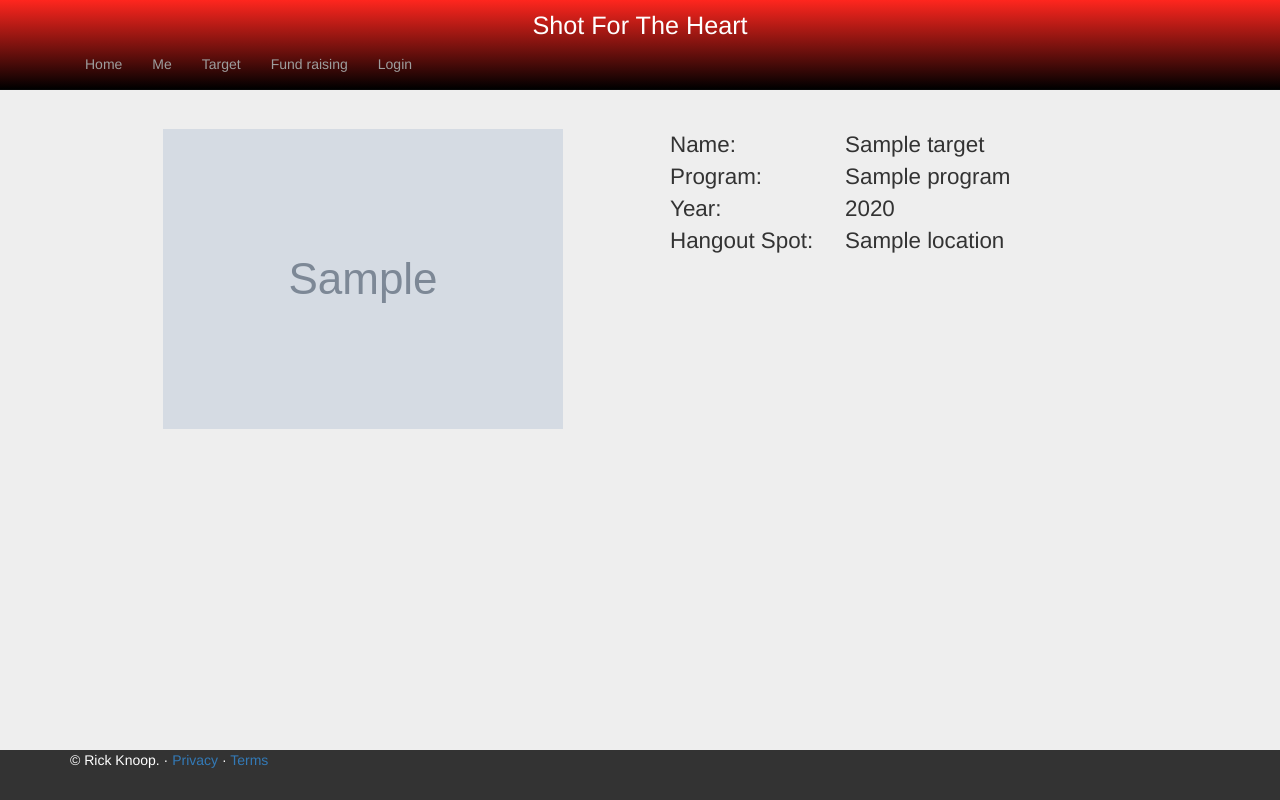
After one commit to knoopr/ShotForTheHeart, a Django app: template templates/profile.html in a window 1280 px wide. The commit adds this page. Run offline with Django 3.2, Linux system fonts and the light colour scheme; the template is opened without the code that fills it: most values are stand-ins (such as "Sample title", 1, 10 or a date in 2020); grey boxes marked "Sample" are stand-in pictures; some libraries are stand-ins or nearby versions.

Commit message:
working on the profile page template, got everything working on main page and base template

```diff
--- a/ShotForTheHeart/urls.py
+++ b/ShotForTheHeart/urls.py
@@ -15,10 +15,14 @@ Including another URLconf
 """
 from django.conf.urls import include, url
 from django.contrib import admin
-from ShotForTheHeart.views import hello, base
+import ShotForTheHeart.views as views;
 
 urlpatterns = [
+	url(r'^$', views.main),
     url(r'^admin/', include(admin.site.urls)),
-    url(r'^hello/$', hello),
-    url(r'^base/$', base),
+    url(r'^base/$', views.base),
+    url(r'^hello/$', views.hello),
+    url(r'^profile/$', views.profile),
+
+
 ]
--- a/static/base.css
+++ b/static/base.css
@@ -1,22 +1,36 @@
+html {
+	height:100%;
+}
+body{
+	background-color:#eee;
+	height:100%;
+}
+
 footer{
-	position: absolute;
-	bottom:0;
+	background-color: #333;
+	position:relative;
+	bottom: 0;
 	height:50px;
 	width:100%;
-	padding-right:15px;
-	padding-left:15px;
-	margin-right: auto;
-	margin-left: auto;
+	margin: 0 auto;
 	box-sizing: border-box;
 }
 
-
-
+.container{
+	min-height: 100%;
+	height: auto !important; /* IE6 support */
+	height: 100%;
+	padding-bottom: 50px;
+	margin-bottom: -50px; /* the bottom margin is the negative value of the footer's height to allow for  positioning*/
+}
 
 .main-block{
+	height:100%;
 	padding: 40px 15px;
 	text-align: center;
+	font-size: 1.6em;
 }
+
 .navbar{
 	background: #ff261e; /* Old browsers */
 	background: -moz-linear-gradient(top, #ff261e 0%, #000000 100%); /* FF3.6+ */
@@ -32,16 +46,21 @@ footer{
 	margin:0px;
 }
 
+#footer_content{
+	padding-right:15px;
+	padding-left:15px;
+	margin:0 auto;
+	box-sizing: border-box;
+	color:white;
+	vertical-align: middle;
+
+}
 
 
 
 @media screen and (min-width:768px){
 	body{
-		padding-top: 50px;
-	}
-
-	footer{
-		width:750px;
+		padding-top: 89px;
 	}
 
 	.navbar-header {
@@ -57,22 +76,19 @@ footer{
 		margin:0px;
 		font-size:1.8em;
 	}
+	#footer_content{
+		width:750px;
+	}
 }
 
 @media screen and (min-width: 992px){
-	body{
-		padding-top: 89px;
-	}
-	footer{
+	#footer_content{
 		width:970px;
 	}
 }
 
 @media screen and (min-width: 1200px){
-	body{
-		padding-top: 89px;
-	}
-	footer{
+	#footer_content{
 		width:1170px;
 	}
 }
@@ -80,7 +96,7 @@ footer{
 	body{
 		padding-top: 50px;
 	}
-	footer{
+	#footer_content{
 		width:100%;
 	}
 }
--- /dev/null
+++ b/static/profile.css
@@ -0,0 +1,7 @@
+/*#picture{
+	float:left;
+}*/
+
+#information {
+	text-align: left;
+}
--- a/static/test.txt
+++ /dev/null
@@ -1 +0,0 @@
-I love apple pie
--- a/templates/base.html
+++ b/templates/base.html
@@ -1,5 +1,8 @@
 <!DOCTYPE html>
-<html lang="en"><head><meta http-equiv="Content-Type" content="text/html; charset=UTF-8">
+<html lang="en">
+<head>
+  <meta http-equiv="Content-Type" content="text/html; charset=UTF-8">
+
   <meta charset="utf-8">
   <meta http-equiv="X-UA-Compatible" content="IE=edge">
   <meta name="viewport" content="width=device-width, initial-scale=1">
@@ -11,9 +14,13 @@
 
   <!-- Custom styles for this template -->
   <link href="../static/base.css" rel="stylesheet">
+
+  <!-- Custom style for this page -->
+  {% block styles %}{% endblock %}
+
 </head>
-
 <body>
+  <div class="container">
     <nav class="navbar navbar-inverse navbar-fixed-top">
       <div class="container">
         <div class="navbar-header">
@@ -22,30 +29,30 @@
             <span class="icon-bar"></span>
             <span class="icon-bar"></span>
             <span class="icon-bar"></span>
+            <span class="icon-bar"></span>
           </button>
           <a id="brand" class="navbar-brand" href="http://shotfortheheart.ca">Shot For The Heart</a>
         </div>
         <div id="navbar" class="collapse navbar-collapse">
           <ul class="nav navbar-nav">
-            <li class="active"><a href="#">Home</a></li>
-            <li><a href="#profile">Me</a></li>
+            <li class="{% ifequal active_tab 'home' %} active {% endifequal %}"><a href="/">Home</a></li>
+            <li class="{% ifequal active_tab 'profile' %} active {% endifequal %}"><a href="/profile">Me</a></li>
             <li><a href="#target">Target</a></li>
             <li><a href="#Fundraising">Fund raising</a></li>
+            <li><a href="#Login" style="Float:right">Login</a></li>
           </ul>
         </div><!--/.nav-collapse -->
       </div>
     </nav>
-
-
-    <div class="container">
     <div class="main-block">
-        <!--{% block body_block}{% endblock}-->
+        {% block content %}{% endblock %}
+    </div>
   </div>
   <footer>
+    <div id="footer_content">
       <p>© Rick Knoop. · <a href="#">Privacy</a> · <a href="#">Terms</a></p>
+    </div>
   </footer>
-    </div>
-
 
 
   <!-- jQuery CDN -->
--- /dev/null
+++ b/templates/profile.html
@@ -0,0 +1,37 @@
+{% extends 'base.html' %}
+
+
+
+{% block styles %}
+<link href="../static/profile.css" rel="stylesheet">
+{% endblock %}
+
+
+
+{% block content %}
+<div class="row-fluid">
+	<div class="col-md-6">
+		<img id="picture" src="{{picture}}" alt ="Your target's photo">
+	</div>
+	<div class="col-md-6">
+		<div id="information">
+			<div class="row-fluid">
+				<div class="col-md-4"> Name: </div>
+				<div class="col-md-8"> {{target.name}} </div>
+			</div>
+			<div class="row-fluid">
+				<div class="col-md-4"> Program: </div>
+				<div class="col-md-8"> {{target.program}} </div>
+			</div>
+			<div class="row-fluid">
+				<div class="col-md-4"> Year: </div>
+				<div class="col-md-8"> {{target.year}} </div>
+			</div>
+			<div class="row-fluid">
+				<div class="col-md-4"> Hangout Spot: </div>
+				<div class="col-md-8"> {{target.location}} </div>
+			</div>
+		</div>
+	</div>
+</div>
+{% endblock %}
```
Also changed, not shown: ShotForTheHeart/views.py (+10 -0 lines), static/main.css (added, +12 -0 lines), templates/main.html (added, +24 -0 lines), static/._jquery.min.js (deleted), 1 other file. Lines whose indentation alone changed are shown as unchanged.
